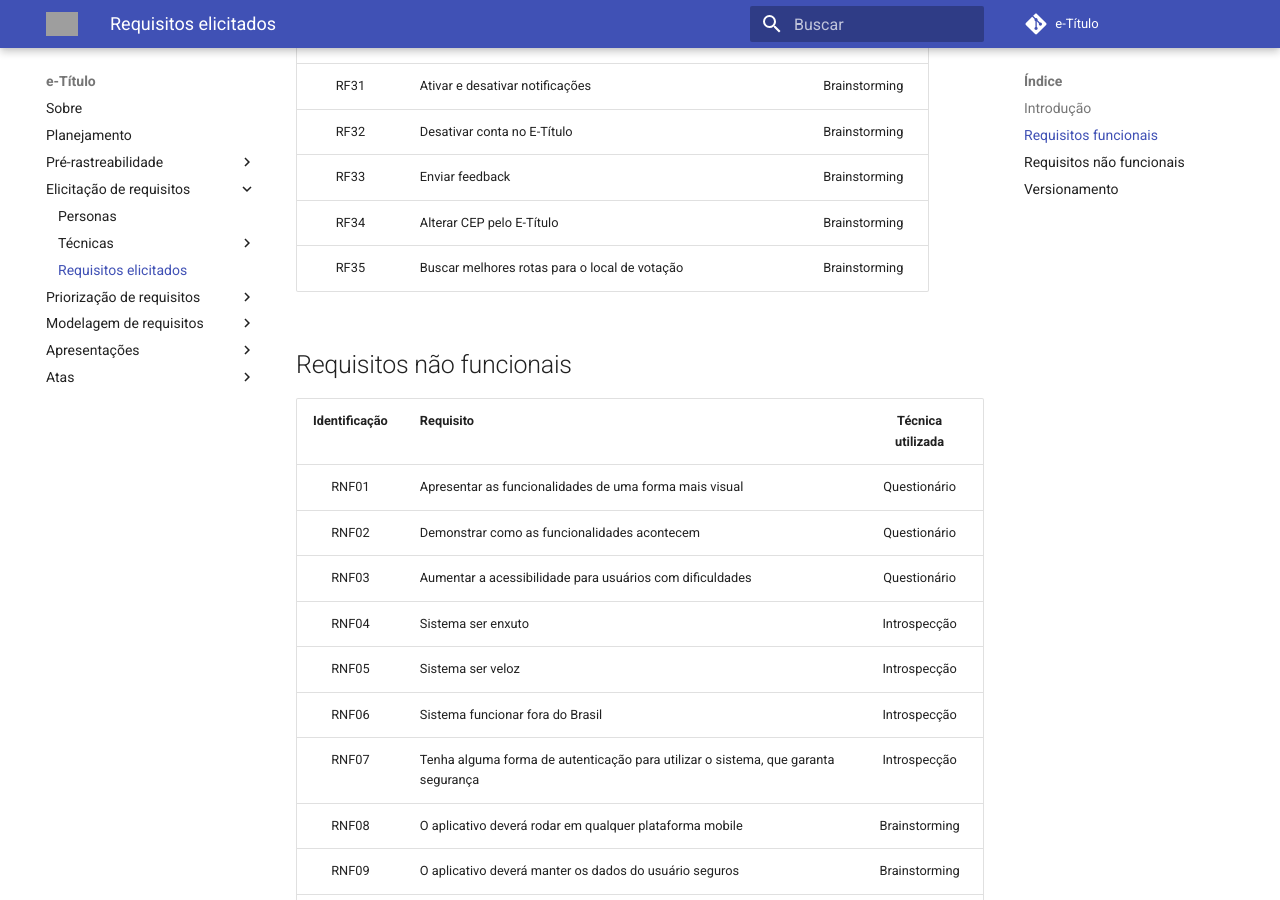
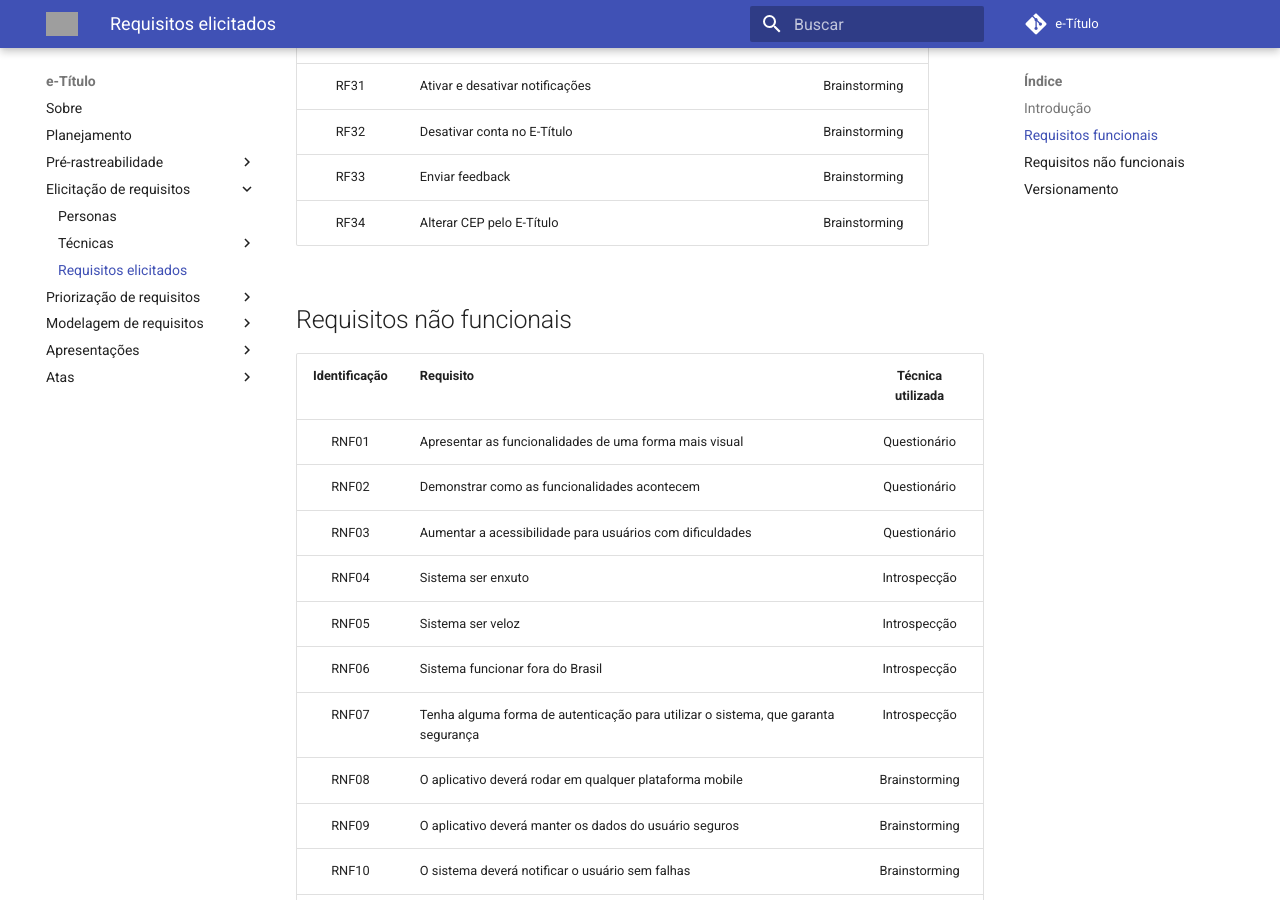
Before and after one commit to gabrielbpn/2020.2-e-Titulo, an MkDocs documentation site: the page built from docs/elicitacao/requisitos.md, in a window 1280 px wide and 900 px high, scrolled down 1719 px. Built offline with MkDocs 1.6.1 and Material for MkDocs 9.7.7, drawn with Linux system fonts in a browser that asks for light colours; comment, search, counter and statistics services are not loaded; grey boxes are pictures that could not be loaded.

Commit message:
Correção requisitos elicitados

```diff
--- a/docs/elicitacao/requisitos.md
+++ b/docs/elicitacao/requisitos.md
@@ -42,7 +42,6 @@ A partir das três técnicas que aplicamos no projeto: Brainstorming, Introspec
 | RF32 | Desativar conta no E-Título | Brainstorming |
 | RF33 | Enviar feedback | Brainstorming |
 | RF34 | Alterar CEP pelo E-Título | Brainstorming |
-| RF35 | Buscar melhores rotas para o local de votação | Brainstorming |
 
 ## Requisitos não funcionais
 
```
